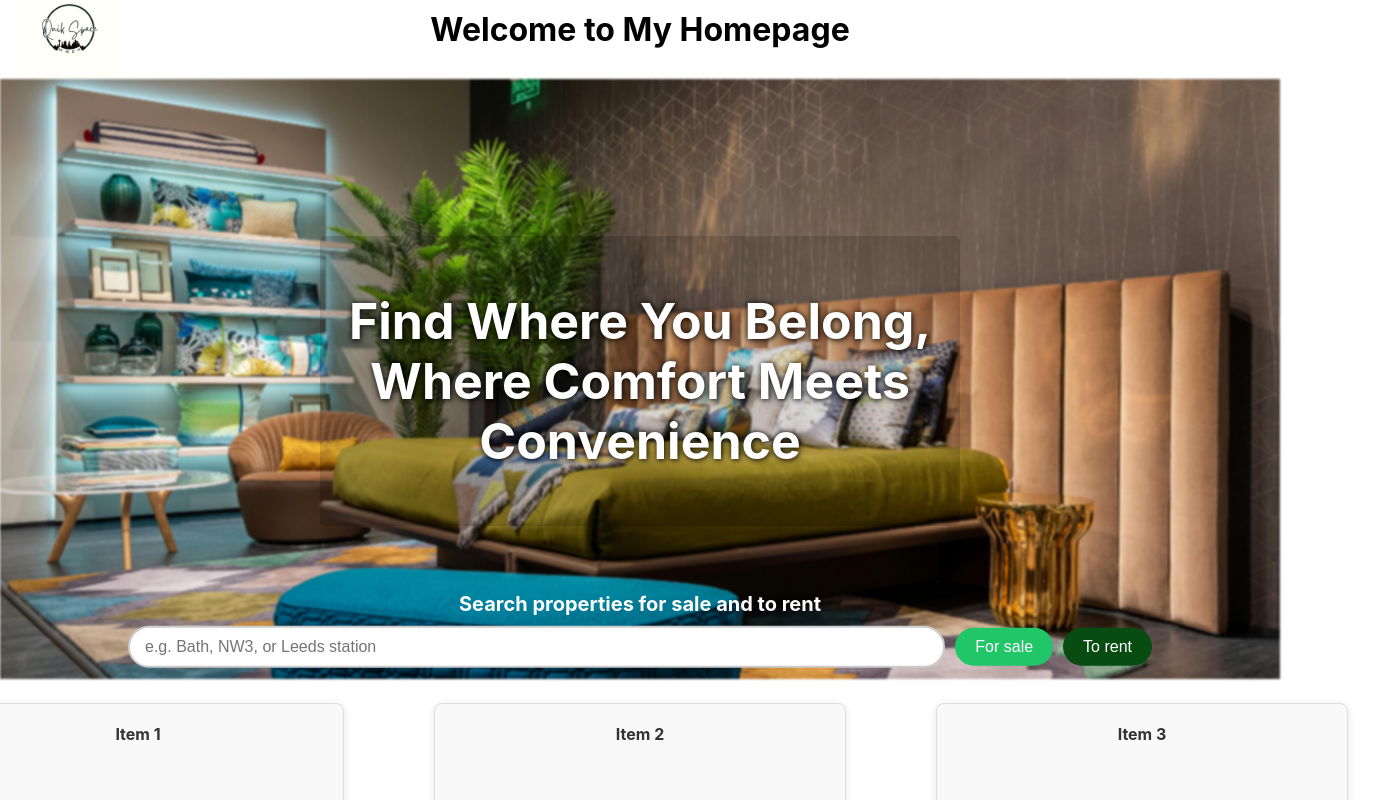
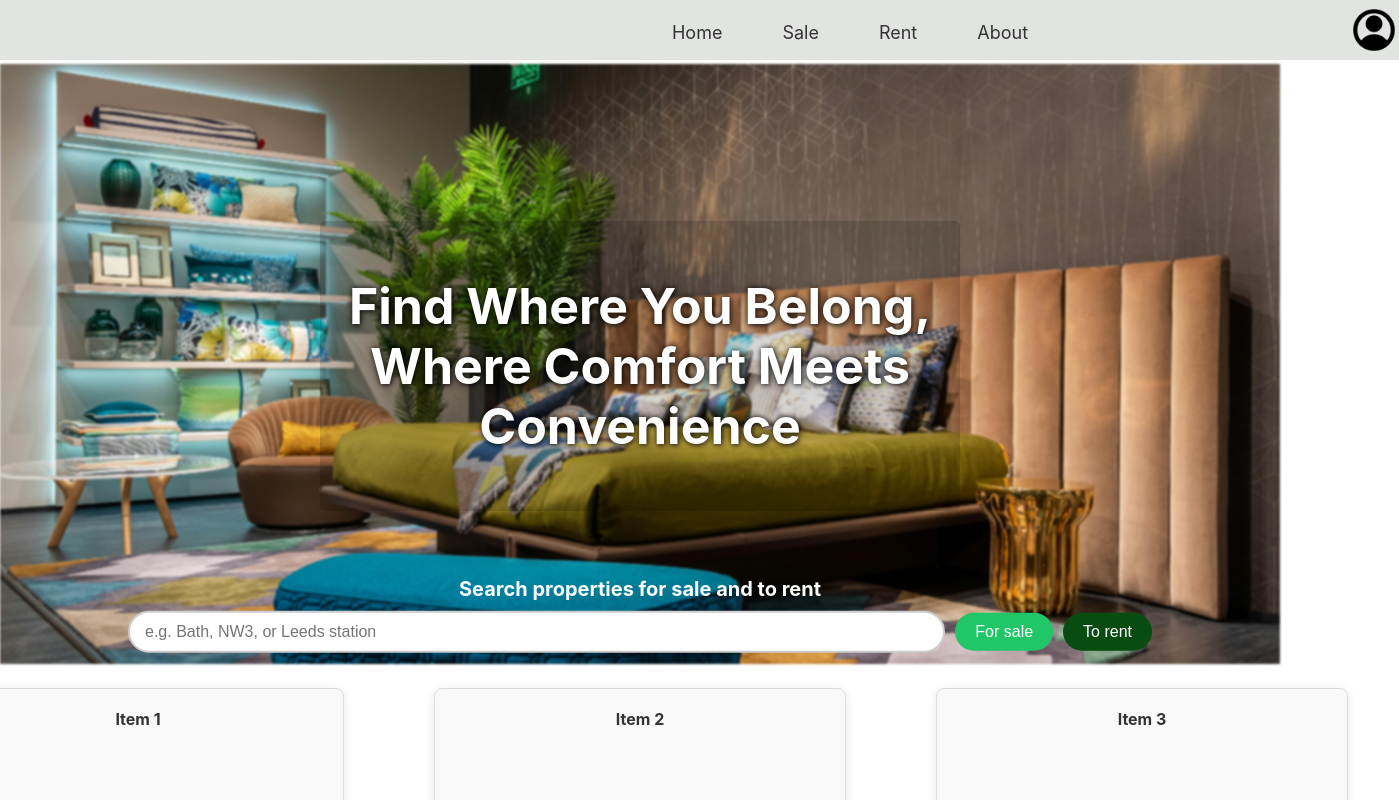
Before and after one commit to dulmini11/Real-estate-website, a React (Create React App) app: page / in a window 1280 px wide. Shown: the top 800 px of the page, 1399 px wide, since content can reach past the window. Built offline with nearby package versions, Linux system fonts and the light colour scheme.

Commit message:
Added navigation bar with hover effect

```diff
--- a/src/components/HomePage.css
+++ b/src/components/HomePage.css
@@ -23,24 +23,58 @@ code {
 
 /* Header Styling */
 
+/* Header Styling */
 .header {
     display: flex;
+    height: 80px;
     align-items: center;
-    justify-content: flex-start; /* Align items to the left */
-    padding: 10px 20px;
+    justify-content: space-between; /* Space out the content */
     background-color: #ffffff;
-}
+    position: relative; /* So that we can position the navbar and login icon correctly */
+    margin-bottom: -40px;
+    margin-top: -20px;
+    background-color: #ced1ce96;
+    width: 1517px;
+    margin-bottom: -16px;
+  }
 
-.logo {
+  .logo {
+    margin-top: 20px;
     height: 100px; /* Adjust the size of the logo */
     width: auto;
-    position: absolute; /* Position the logo absolutely */
-    left: 20px; /* Move the logo 20px from the left edge */
-}
+    cursor: pointer;
+  }
 
+  .login {
+    height: 50px; /* Adjust the size of the login icon */
+    width: auto;
+    cursor: pointer;
+    margin-top: 20px;
+  }
 
-.header h1 {
-    margin: 0;
+  /* Navbar Styling */
+  .navbar {
+    display: flex;
+    align-items: center;
+  }
+
+  .navbar-items {
+    display: flex;
+    list-style-type: none; /* Remove default list styling */
+    margin-top: 40px;
+    margin-left: 590px;
+    margin-right: 300px;
+    gap: 20px;
+  }
+
+  .navbar-items a {
+    text-decoration: none; /* Remove underline from links */
+    color: #333; /* Dark text color */
+    font-size: 18px; /* Font size for the items */
+    margin-left: 40px;
+  }
+  .navbar-items a:hover {
+    border-bottom: 2px solid #333; /* Add underline when hovering */
 }
 
 .search-bar-overlay {
--- a/src/components/HomePage.js
+++ b/src/components/HomePage.js
@@ -2,6 +2,7 @@ import React, { useState } from 'react';
 import './HomePage.css';
 import HomePageWall2 from "../components/images/HomePageWall2.jpeg";
 import Logo from "../components/images/logo.png";
+import login from "../components/images/login.png"
 
 export const HomePage = () => {
   const [searchTerm, setSearchTerm] = useState("");
@@ -16,9 +17,21 @@ export const HomePage = () => {
 
       {/* Header */}
       <header className="header">
-        <img src={Logo} alt="Logo" className="logo" />
-        <h1>Welcome to My Homepage</h1>
-      </header>
+    <img src={Logo} alt="Logo" className="logo" />
+
+    <nav className="navbar">
+        <ul className="navbar-items">
+            <li><a href="/">Home</a></li>
+            <li><a href="/sale">Sale</a></li>
+            <li><a href="/rent">Rent</a></li>
+            <li><a href="/about">About</a></li>
+        </ul>
+    </nav>
+
+    <img src={login} alt="Login" className="login" />
+</header>
+
+
 
       {/* Main Content Container */}
     <div className="HomePageContaner">
```
Also changed, not shown: src/components/images/login.png (added), src/components/images/logo.png.
